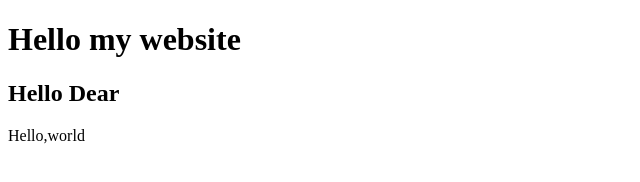
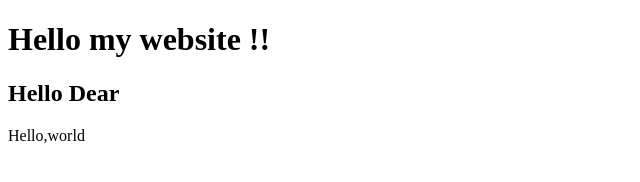
Before and after one commit to eieitun-eilay/hello, a plain HTML site: page index.html in a window 1280 px wide. Shown: the full height of the page, 0-640 px from the left. Drawn offline with Linux system fonts and the light colour scheme.

Commit message:
fixed conflit

```diff
--- a/index.html
+++ b/index.html
@@ -4,7 +4,7 @@
 	<title>hello</title>
 	</head>
 	<body>
-		<h1>Hello my website</h1>
+		<h1>Hello my website !!</h1>
 		<h2>Hello Dear</h2>
 		Hello,world
 	</body>
```
